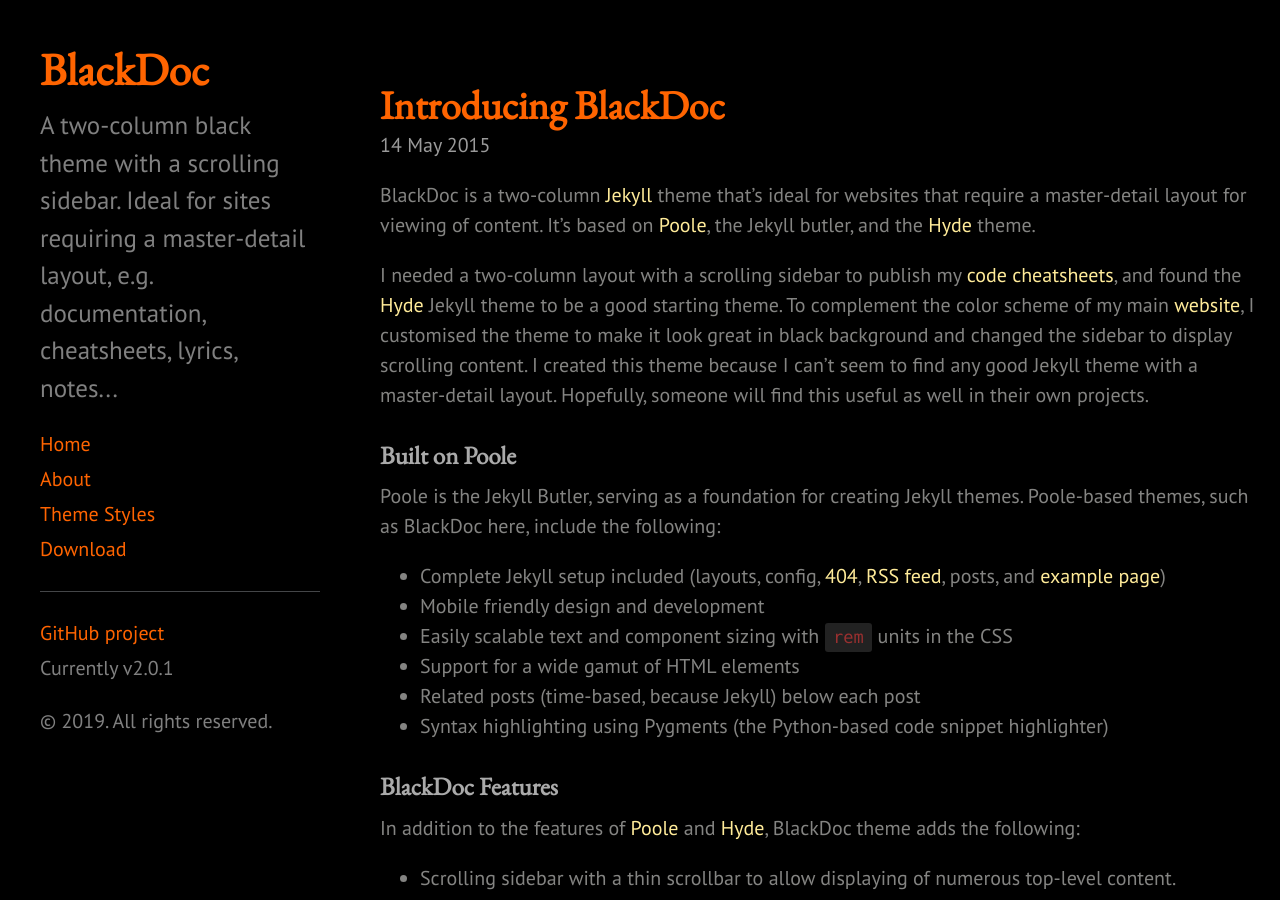
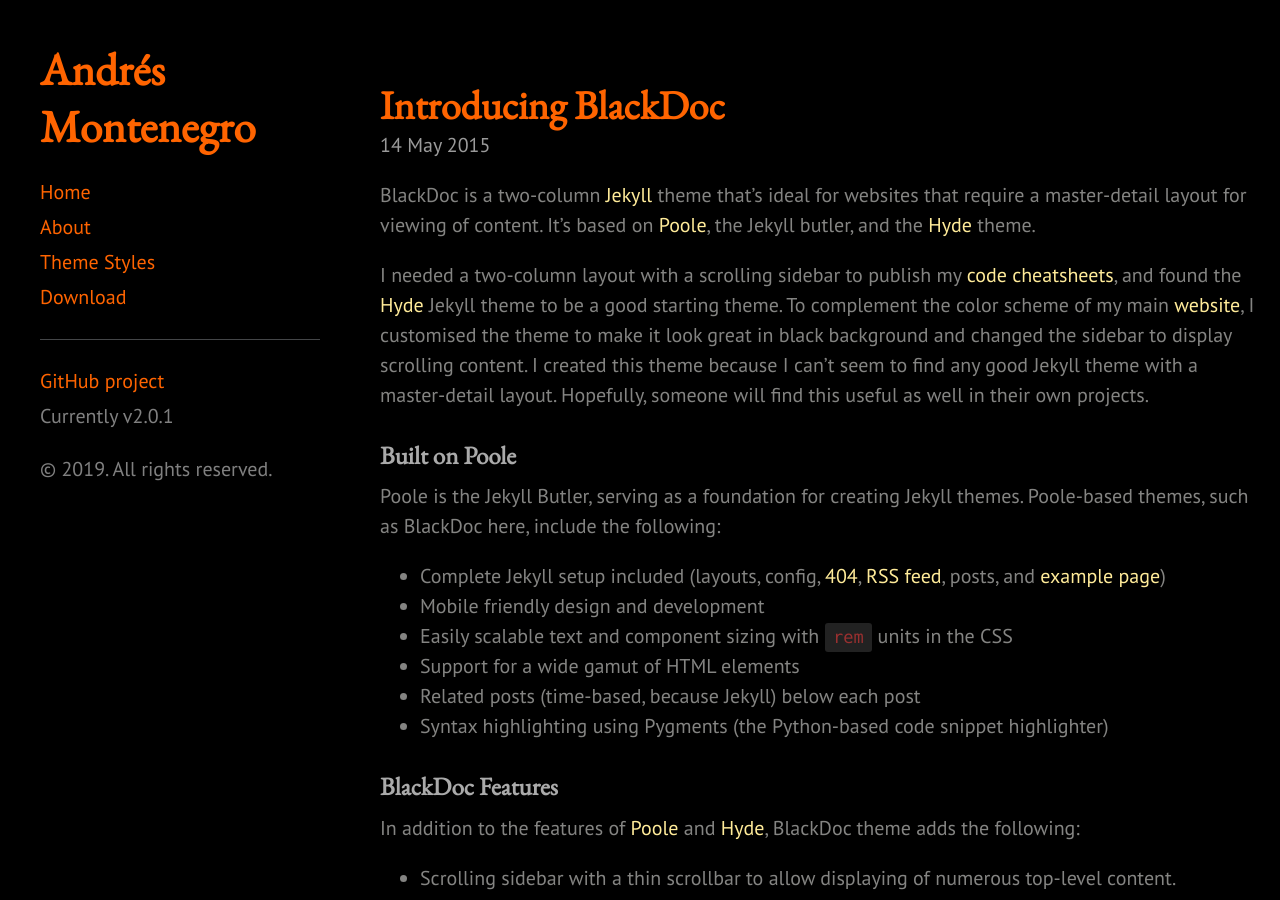
Before and after one commit to AndresMontenegroClub/AndresMontenegroClub.github.io, a Jekyll site: the page built from index.html, in a window 1280 px wide and 900 px high. Built offline with Jekyll 4.4.1, drawn with Linux system fonts in a browser that asks for light colours; the list of posts is cut into pages by our own code.

Commit message:
Update _config.yml

```diff
--- a/_config.yml
+++ b/_config.yml
@@ -3,17 +3,17 @@ markdown:         kramdown
 highlighter:      rouge
 
 # Setup
-title:            BlackDoc
-tagline:          Black Theme for Jekyll
-description:      "A two-column black theme with a scrolling sidebar. Ideal for sites requiring a master-detail layout, e.g. documentation, cheatsheets, lyrics, notes..."
-url:              https://github.com/karloespiritu/blackdoc
+title:            Andrés Montenegro
+tagline:          Building The Future One Day At A Time
+description:      ""
+url:              https://andresmontenegro.club
 baseurl:          /
                   # the optional subpath of your site, e.g. "/my-jekyll-site/"
                   # This will apply to all pages in your Jekyll site.
 
 author:
-  name:           Karlo Espiritu
-  url:            https://twitter.com/karloespiritu
+  name:           Andrés Montenegro
+  url:            https://twitter.com/AndresMSoftware
 
 paginate:         5
 # paginate_path:    '/page:num'
@@ -28,4 +28,4 @@ plugins:
 version:            2.0.1
 
 github:
-  repo:             https://github.com/karloespiritu/blackdoc
+  repo:             https://github.com/AndresMontenegroClub/AndresMontenegroClub.github.io
```
